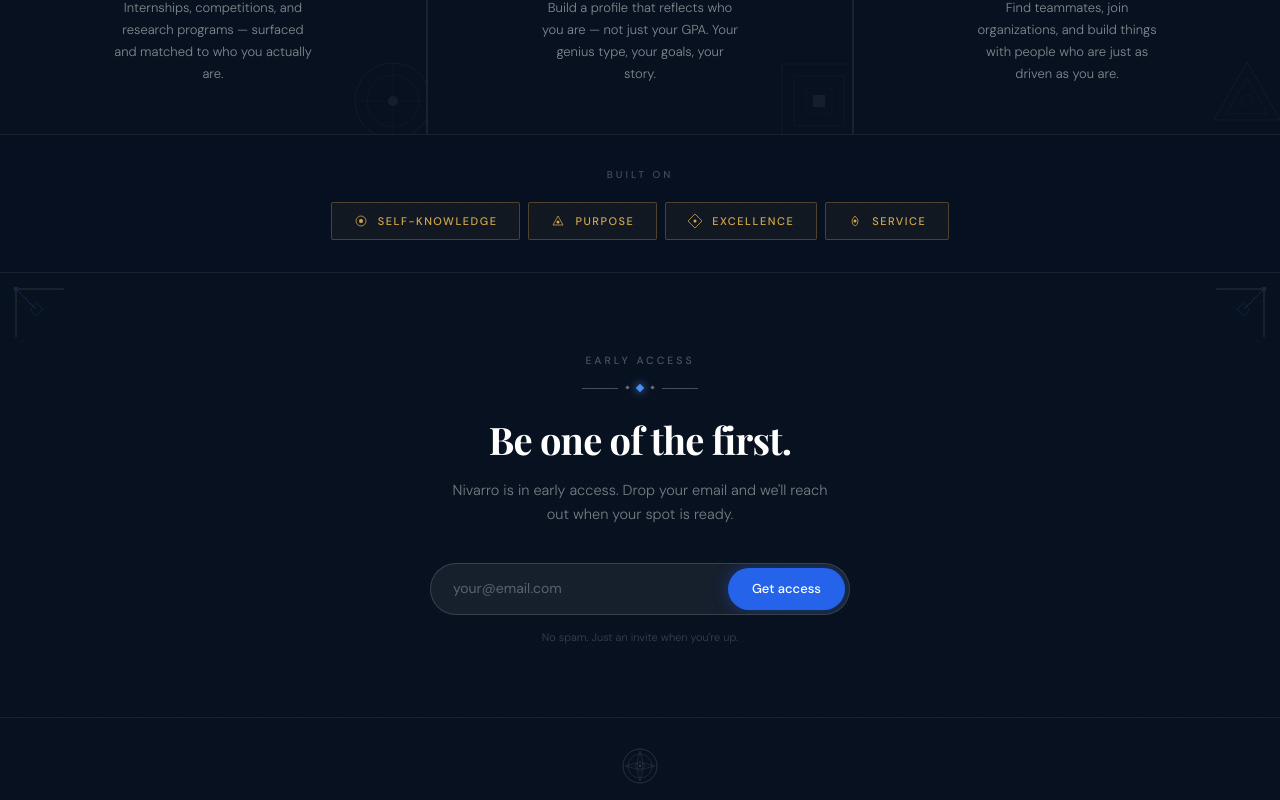
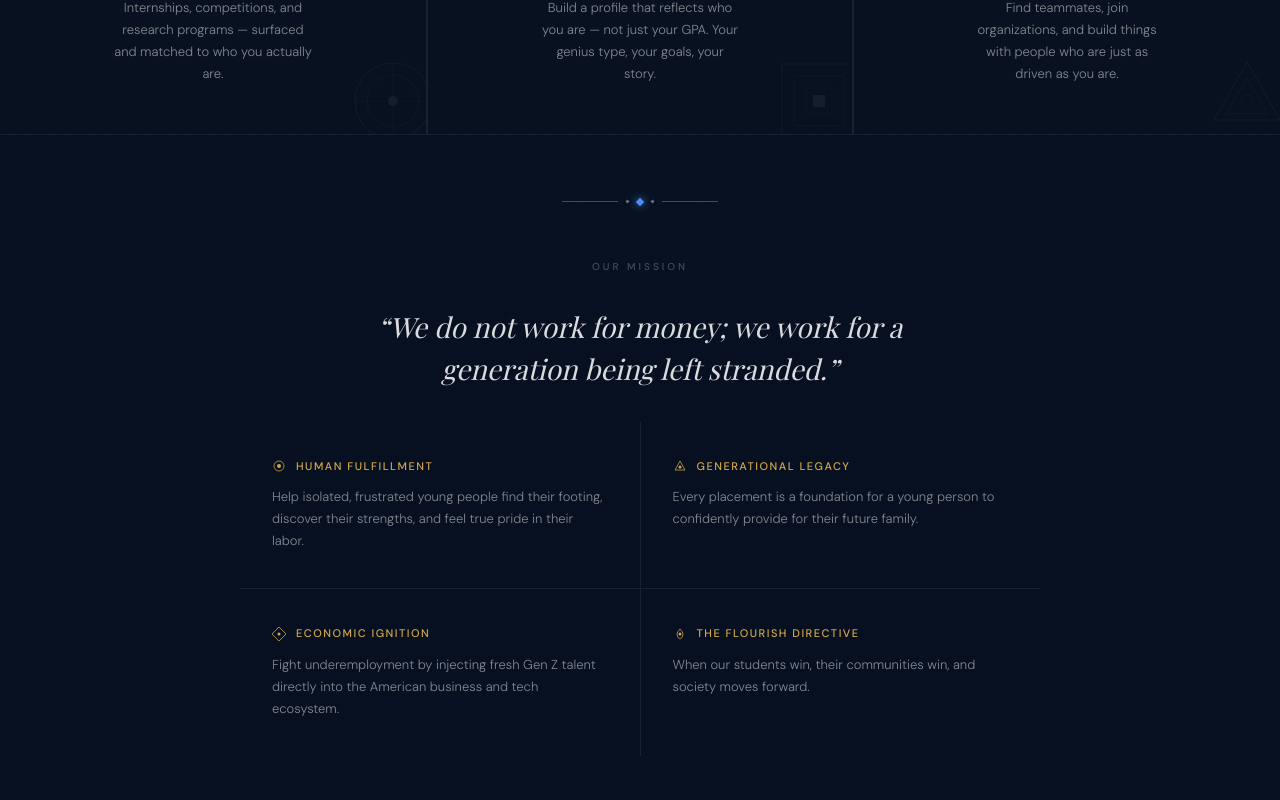
Before and after one commit to ThomasPofficial/nivarro-landing, a Next.js app: page / in a window 1280 px wide. Shown: the part 1154-1954 px from the top of the page. Built offline with nearby package versions, Linux system fonts and the light colour scheme; no server answers.

Commit message:
feat: add Mission section and update Virtue Band with manifesto values

```diff
--- a/app/globals.css
+++ b/app/globals.css
@@ -388,7 +388,56 @@ footer {
   to   { opacity: 1; transform: translateY(0); }
 }
 
+/* ── MISSION ── */
+.mission {
+  background: var(--navy2);
+  border-top: 0.5px solid rgba(255,255,255,0.07);
+  border-bottom: 0.5px solid rgba(255,255,255,0.07);
+  padding: 64px 48px;
+  display: flex;
+  flex-direction: column;
+  align-items: center;
+  gap: 32px;
+  position: relative;
+  overflow: hidden;
+  text-align: center;
+}
+.mission-pattern { position: absolute; inset: 0; pointer-events: none; }
+.mission-eyebrow { position: relative; }
+.mission-quote {
+  font-family: var(--font-playfair), serif;
+  font-size: clamp(22px, 3vw, 28px);
+  font-weight: 400;
+  font-style: italic;
+  color: rgba(255,255,255,0.85);
+  max-width: 640px;
+  line-height: 1.5;
+  position: relative;
+  margin: 0;
+}
+.mission-grid {
+  display: grid;
+  grid-template-columns: repeat(2, 1fr);
+  gap: 1px;
+  background: rgba(255,255,255,0.07);
+  width: 100%;
+  max-width: 800px;
+  position: relative;
+}
+.mission-card {
+  background: var(--navy2);
+  padding: 36px 32px;
+  display: flex;
+  flex-direction: column;
+  gap: 12px;
+  text-align: left;
+}
+.mission-card-header { display: flex; align-items: center; gap: 10px; }
+.mission-card p { font-size: 13px; font-weight: 300; color: rgba(255,255,255,0.5); line-height: 1.7; margin: 0; }
+
 @media (max-width: 768px) {
+  .mission { padding: 48px 24px; }
+  .mission-grid { grid-template-columns: 1fr; }
   nav { padding: 18px 24px; }
   .nav-orn { display: none; }
   .pillar-left, .pillar-right { display: none; }
--- a/app/page.tsx
+++ b/app/page.tsx
@@ -3,6 +3,7 @@ import Hero from '@/components/Hero'
 import DoctrineStrip from '@/components/DoctrineStrip'
 import SectionDivider from '@/components/SectionDivider'
 import Features from '@/components/Features'
+import Mission from '@/components/Mission'
 import VirtueBand from '@/components/VirtueBand'
 import CTA from '@/components/CTA'
 import Footer from '@/components/Footer'
@@ -15,6 +16,7 @@ export default function Home() {
       <DoctrineStrip />
       <SectionDivider />
       <Features />
+      <Mission />
       <VirtueBand />
       <CTA />
       <Footer />
--- /dev/null
+++ b/components/Mission.tsx
@@ -0,0 +1,73 @@
+export default function Mission() {
+  return (
+    <section className="mission">
+      <div className="mission-pattern">
+        <svg width="100%" height="100%" xmlns="http://www.w3.org/2000/svg">
+          <defs>
+            <pattern id="hb-mission" x="0" y="0" width="20" height="20" patternUnits="userSpaceOnUse">
+              <path d="M0 10 L10 0 L20 10" stroke="rgba(255,255,255,0.025)" strokeWidth="0.5" fill="none"/>
+              <path d="M0 20 L10 10 L20 20" stroke="rgba(255,255,255,0.025)" strokeWidth="0.5" fill="none"/>
+            </pattern>
+          </defs>
+          <rect width="100%" height="100%" fill="url(#hb-mission)"/>
+        </svg>
+      </div>
+
+      <div className="rule">
+        <div className="rl" /><div className="rds" /><div className="rd" /><div className="rds" /><div className="rl" />
+      </div>
+
+      <p className="virtue-band-label mission-eyebrow">Our Mission</p>
+
+      <blockquote className="mission-quote">
+        &ldquo;We do not work for money; we work for a generation being left stranded.&rdquo;
+      </blockquote>
+
+      <div className="mission-grid">
+        <div className="mission-card">
+          <div className="mission-card-header">
+            <svg width="14" height="14" viewBox="0 0 14 14" fill="none">
+              <circle cx="7" cy="7" r="5" stroke="#D4A84B" strokeWidth="0.75"/>
+              <circle cx="7" cy="7" r="2" fill="#D4A84B"/>
+            </svg>
+            <span className="virtue-name">Human Fulfillment</span>
+          </div>
+          <p>Help isolated, frustrated young people find their footing, discover their strengths, and feel true pride in their labor.</p>
+        </div>
+
+        <div className="mission-card">
+          <div className="mission-card-header">
+            <svg width="14" height="14" viewBox="0 0 14 14" fill="none">
+              <polygon points="7,2 12,11 2,11" stroke="#D4A84B" strokeWidth="0.75" fill="none"/>
+              <circle cx="7" cy="8" r="1.5" fill="#D4A84B"/>
+            </svg>
+            <span className="virtue-name">Generational Legacy</span>
+          </div>
+          <p>Every placement is a foundation for a young person to confidently provide for their future family.</p>
+        </div>
+
+        <div className="mission-card">
+          <div className="mission-card-header">
+            <svg width="14" height="14" viewBox="0 0 14 14" fill="none">
+              <rect x="2" y="2" width="10" height="10" stroke="#D4A84B" strokeWidth="0.75" transform="rotate(45 7 7)" fill="none"/>
+              <circle cx="7" cy="7" r="1.5" fill="#D4A84B"/>
+            </svg>
+            <span className="virtue-name">Economic Ignition</span>
+          </div>
+          <p>Fight underemployment by injecting fresh Gen Z talent directly into the American business and tech ecosystem.</p>
+        </div>
+
+        <div className="mission-card">
+          <div className="mission-card-header">
+            <svg width="14" height="14" viewBox="0 0 14 14" fill="none">
+              <path d="M7 2 Q10 5 10 7 Q10 11 7 12 Q4 11 4 7 Q4 5 7 2Z" stroke="#D4A84B" strokeWidth="0.75" fill="none"/>
+              <circle cx="7" cy="7" r="1.5" fill="#D4A84B"/>
+            </svg>
+            <span className="virtue-name">The Flourish Directive</span>
+          </div>
+          <p>When our students win, their communities win, and society moves forward.</p>
+        </div>
+      </div>
+    </section>
+  )
+}
--- a/components/VirtueBand.tsx
+++ b/components/VirtueBand.tsx
@@ -21,28 +21,21 @@ export default function VirtueBand() {
             <circle cx="7" cy="7" r="5" stroke="#D4A84B" strokeWidth="0.75"/>
             <circle cx="7" cy="7" r="2" fill="#D4A84B"/>
           </svg>
-          <span className="virtue-name">Self-Knowledge</span>
+          <span className="virtue-name">Human Fulfillment</span>
         </div>
         <div className="virtue-item">
           <svg width="14" height="14" viewBox="0 0 14 14" fill="none">
             <polygon points="7,2 12,11 2,11" stroke="#D4A84B" strokeWidth="0.75" fill="none"/>
             <circle cx="7" cy="8" r="1.5" fill="#D4A84B"/>
           </svg>
-          <span className="virtue-name">Purpose</span>
+          <span className="virtue-name">Generational Legacy</span>
         </div>
         <div className="virtue-item">
           <svg width="14" height="14" viewBox="0 0 14 14" fill="none">
             <rect x="2" y="2" width="10" height="10" stroke="#D4A84B" strokeWidth="0.75" transform="rotate(45 7 7)" fill="none"/>
             <circle cx="7" cy="7" r="1.5" fill="#D4A84B"/>
           </svg>
-          <span className="virtue-name">Excellence</span>
-        </div>
-        <div className="virtue-item">
-          <svg width="14" height="14" viewBox="0 0 14 14" fill="none">
-            <path d="M7 2 Q10 5 10 7 Q10 11 7 12 Q4 11 4 7 Q4 5 7 2Z" stroke="#D4A84B" strokeWidth="0.75" fill="none"/>
-            <circle cx="7" cy="7" r="1.5" fill="#D4A84B"/>
-          </svg>
-          <span className="virtue-name">Service</span>
+          <span className="virtue-name">Economic Ignition</span>
         </div>
       </div>
     </div>
```
